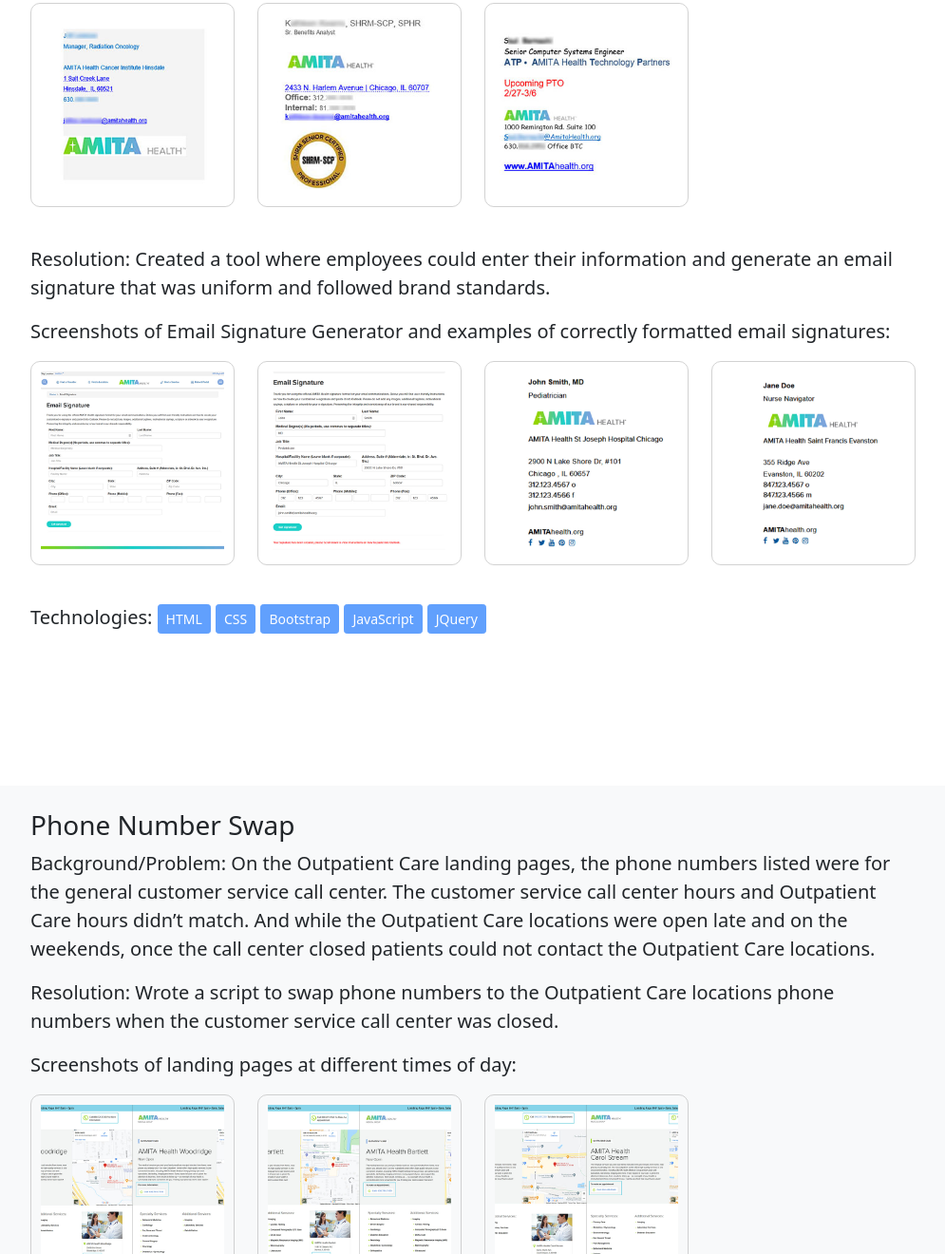
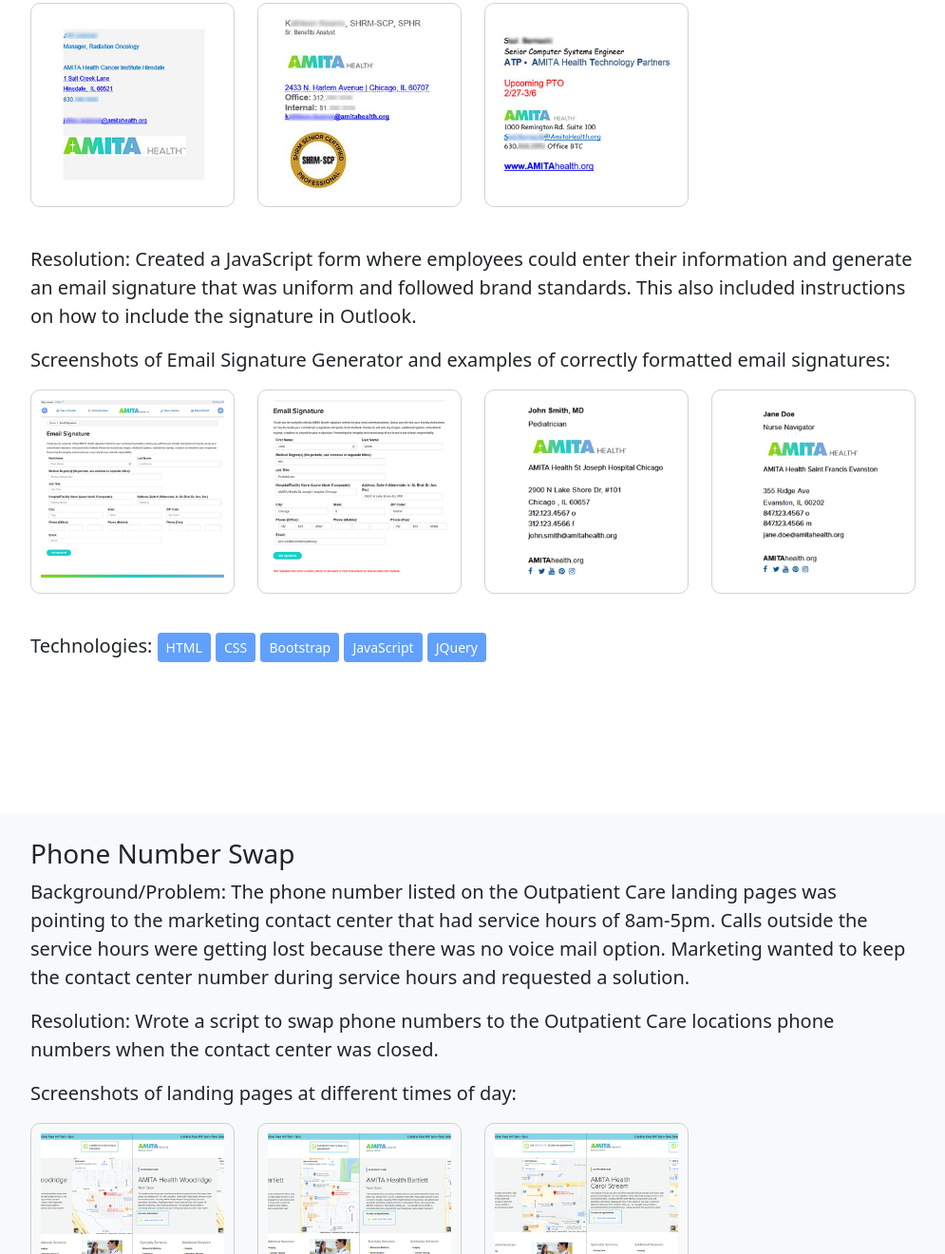
Before and after one commit to jenwdev/jenwdev.github.io, a plain HTML site: page front-end-dev.html in a window 1280 px wide. Shown: the part 430-1750 px from the top of the page at 95% size, without its empty margins (142-1137 px from the left). Drawn offline with nearby package versions, Linux system fonts and the light colour scheme.

Commit message:
Add files via upload

```diff
--- a/front-end-dev.html
+++ b/front-end-dev.html
@@ -100,8 +100,7 @@
 
                     <p>&nbsp;</p>
                     <p class="lead"><strong>Resolution: </strong>
-                        Created a tool where employees could enter their information and generate an email signature
-                        that was uniform and followed brand standards. </p>
+                        Created a JavaScript form where employees could enter their information and generate an email signature that was uniform and followed brand standards. This also included instructions on how to include the signature in Outlook. </p>
                     <p class="lead">Screenshots of Email Signature Generator and examples of correctly formatted email
                         signatures:</p>
                     <!-- examples -->
@@ -159,13 +158,9 @@
                     <h3>Phone Number Swap</h3>
 
                     <p class="lead"><strong>Background/Problem:</strong>
-                        On the Outpatient Care landing pages, the phone numbers listed were for the general customer
-                        service call center. The customer service call center hours and Outpatient Care hours didn’t
-                        match. And while the Outpatient Care locations were open late and on the weekends, once the
-                        call center closed patients could not contact the Outpatient Care locations. </p>
+                        The phone number listed on the Outpatient Care landing pages was pointing to the marketing contact center that had service hours of 8am-5pm.  Calls outside the service hours were getting lost because there was no voice mail option.  Marketing wanted to keep the contact center number during service hours and requested a solution. </p>
                     <p class="lead"><strong>Resolution: </strong>
-                        Wrote a script to swap phone numbers to the Outpatient Care locations phone numbers when the customer
-                        service call center was closed. </p>
+                        Wrote a script to swap phone numbers to the Outpatient Care locations phone numbers when the contact center was closed. </p>
                     <p class="lead">Screenshots of landing pages at different times of day:</p>
                     <!-- examples -->
                     <div class="row padding-bottom--sm">
```
